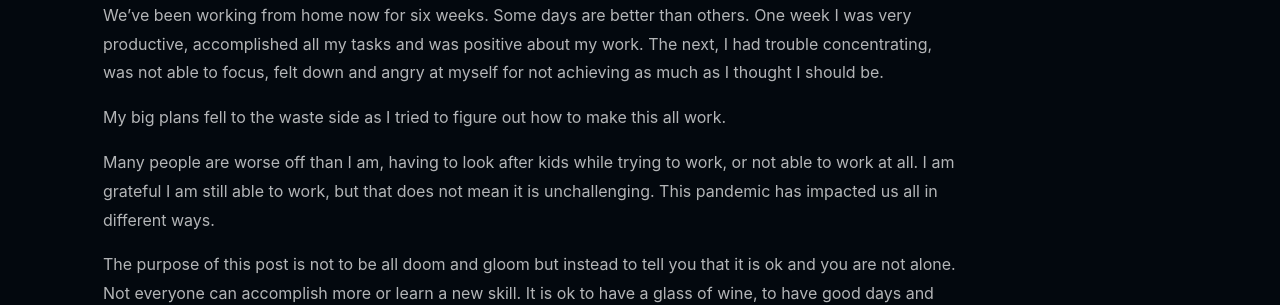
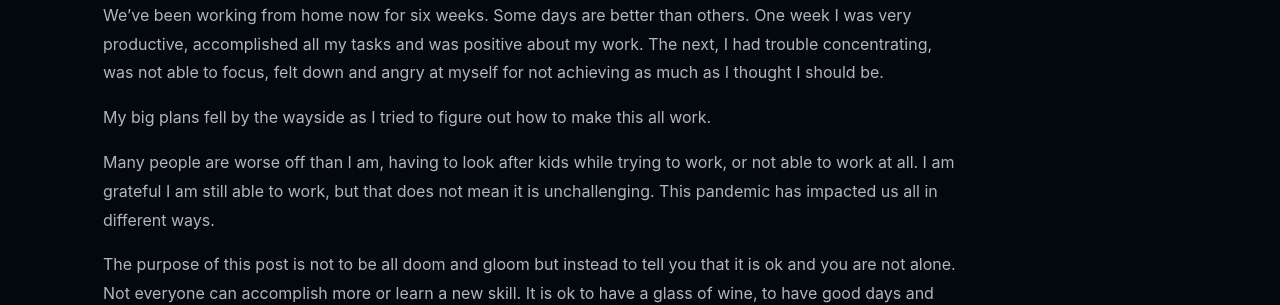
Before and after one commit to melissahoughton/melissahoughton.github.io, a Jekyll site: the page built from _posts/2020-04-26-keeping-up.md, in a window 1280 px wide. Shown: the part 1015-1320 px from the top of the page. Built offline with Jekyll 4.4.1, drawn with Linux system fonts in a browser that asks for light colours; nearby versions of some CDN libraries; comment, search, counter and statistics services are not loaded.

Commit message:
Update to correct phrase

```diff
--- a/_posts/2020-04-26-keeping-up.md
+++ b/_posts/2020-04-26-keeping-up.md
@@ -28,7 +28,7 @@ I hoped that working from home would mean more time to get things done. I would
 
 We've been working from home now for six weeks. Some days are better than others. One week I was very productive, accomplished all my tasks and was positive about my work. The next, I had trouble concentrating, was not able to focus, felt down and angry at myself for not achieving as much as I thought I should be.
 
-My big plans fell to the waste side as I tried to figure out how to make this all work.
+My big plans fell by the wayside as I tried to figure out how to make this all work.
 
 Many people are worse off than I am, having to look after kids while trying to work, or not able to work at all. I am grateful I am still able to work, but that does not mean it is unchallenging. This pandemic has impacted us all in different ways.
 
```
